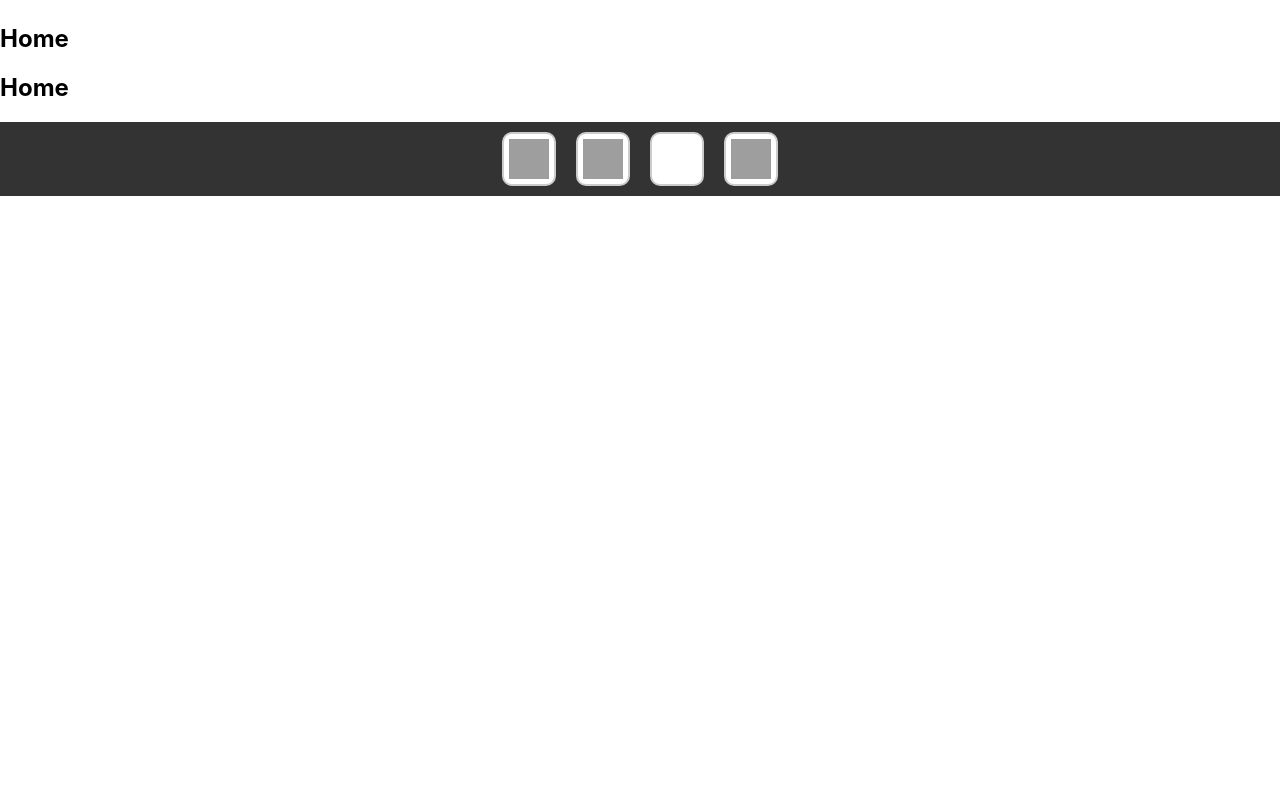
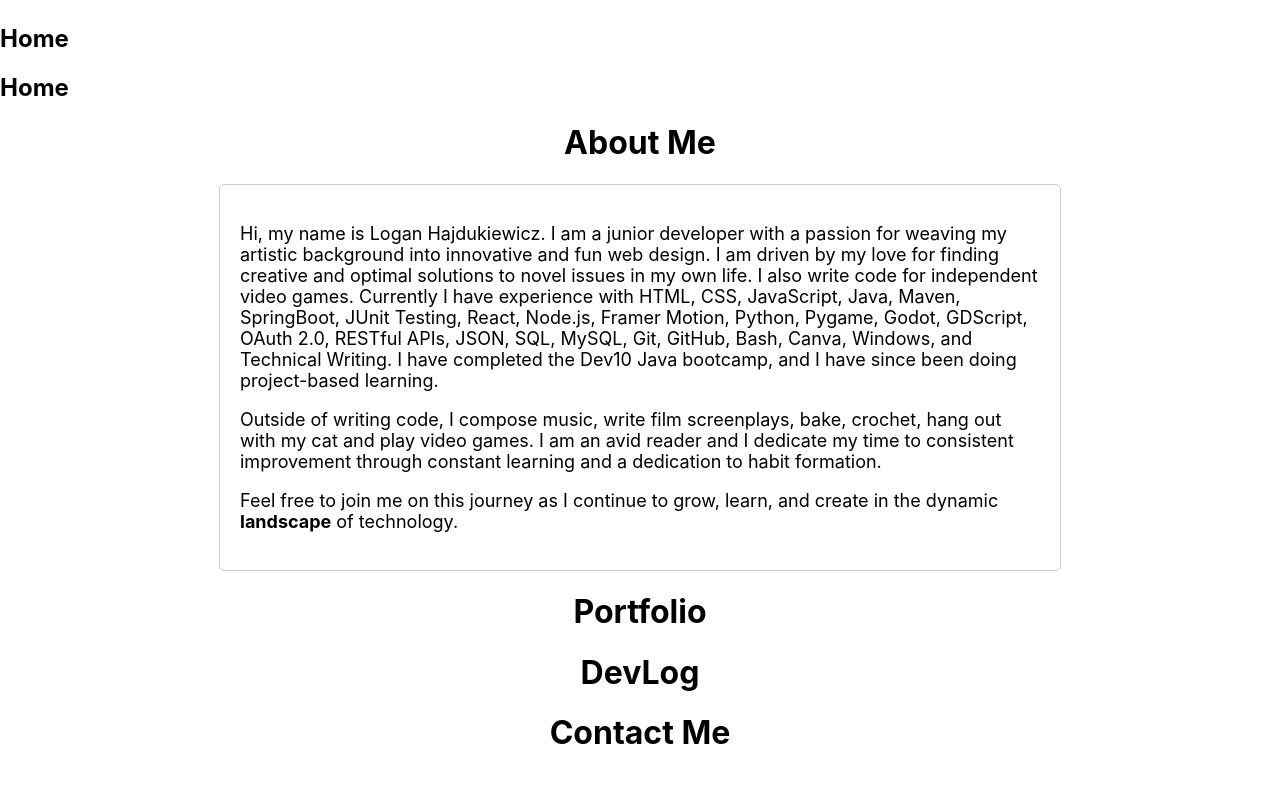
Before and after one commit to LoganHajdukiewicz/portfolio-website, a React (Create React App) app: page /home in a window 1280 px wide. Shown: the part 2130-2920 px from the top of the page. Before the commit the page ends 2326 px from the top, so only its background shows below. Built offline with nearby package versions, Linux system fonts and the light colour scheme; grey boxes are pictures that could not be loaded.

Commit message:
Added everything into homepage and centered each section.

```diff
--- a/src/components/Blog.js
+++ b/src/components/Blog.js
@@ -6,7 +6,7 @@ import React from 'react';
 const Blog = () => {
   return (
     <div>
-      <h2>DevLog</h2>
+      <h1 style={{textAlign: 'center'}}>DevLog</h1>
     </div>
   );
 }
--- a/src/components/Contact.js
+++ b/src/components/Contact.js
@@ -22,6 +22,7 @@ const Contact = () => {
   };
 
   return (
+    <div> <h1 style={{textAlign: "center"}}>Contact Me</h1>
     <div style={{
       padding: '20px',
       border: '1px solid #ccc',
@@ -29,7 +30,6 @@ const Contact = () => {
       maxWidth: '800px',
       margin: '50px auto 0 auto',
     }}>
-      <h2 style={{textAlign: "center"}}>Contact Me</h2>
       <form onSubmit={handleSubmit}>
         <div>
           <label htmlFor="name">Name:</label><br />
@@ -71,6 +71,7 @@ const Contact = () => {
         <button type="submit" style={{ width: '100%' }}>Submit</button>
       </form>
     </div>
+  </div>
   );
 };
 
--- a/src/components/Home.js
+++ b/src/components/Home.js
@@ -2,6 +2,10 @@
 //midground of a cherry blossom and maybe onscroll pedals will fall? I kinda love that idea
 
 import React from 'react';
+import About from './About';
+import Portfolio from './Portfolio';
+import Blog from './Blog';
+import Contact from './Contact';
 
 const Home = () => {
   return (
@@ -50,6 +54,10 @@ const Home = () => {
       <h2>Home</h2>
       <h2>Home</h2>
       <h2>Home</h2>
+      <About />
+      <Portfolio />
+      <Blog />
+      <Contact />
     </div>
   );
 }
--- a/src/components/Portfolio.js
+++ b/src/components/Portfolio.js
@@ -5,7 +5,7 @@ import React from 'react';
 const Portfolio = () => {
   return (
     <div>
-      <h2>Portfolio</h2>
+      <h1 style={{textAlign: 'center'}}>Portfolio</h1>
     </div>
   );
 }
```
